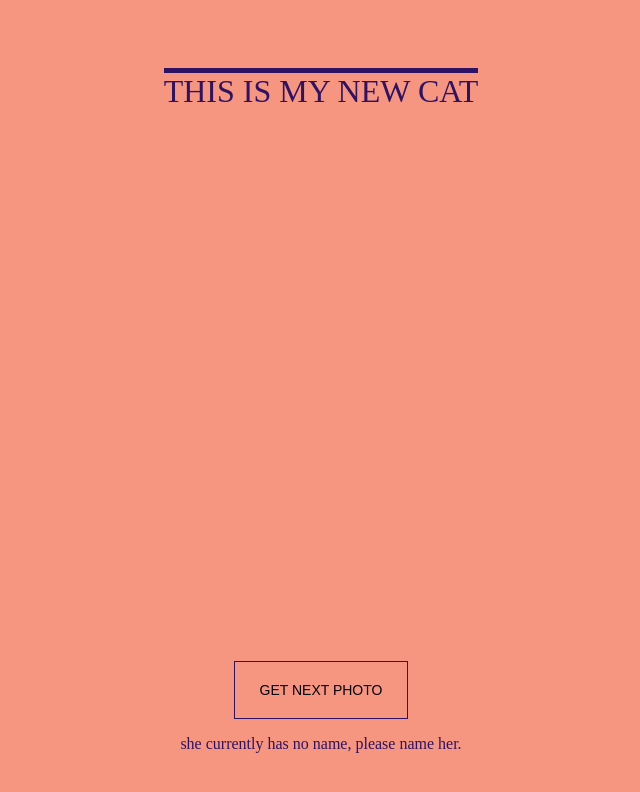
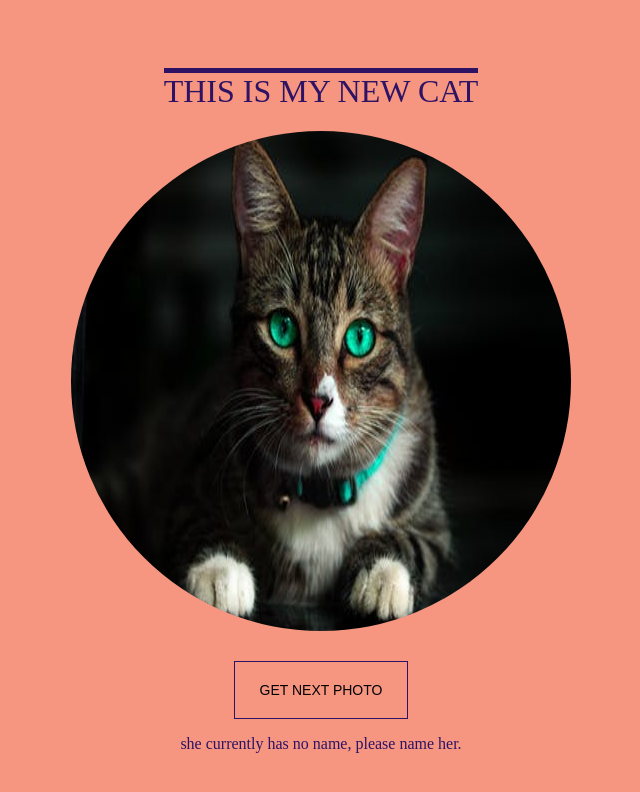
Before and after one commit to WIllChengster/IS445_hw1, a plain HTML site: page index.html in a window 1280 px wide. Both pictures are taken after a click on the button "GET NEXT PHOTO". Shown: the whole page, without its empty margins (319-959 px from the left). Drawn offline with Linux system fonts and the light colour scheme.

Commit message:
added javascript

```diff
--- a/index.html
+++ b/index.html
@@ -5,17 +5,17 @@
     <meta name="viewport" content="width=device-width, initial-scale=1.0">
     <meta http-equiv="X-UA-Compatible" content="ie=edge">
     <link rel="stylesheet" href="./style.css" >
-    <script src="./main.js" ></script>
-    <title>Document</title>
+    <title>Homework 1</title>
 </head>
 <body>
     <div class="container">
         <h1>This is my new cat</h1>
-        <img src="" alt="">
+        <img src="./imgs/cat1.jpeg" alt="picture of a cat">
 
         <button id="next-button" >Get next photo</button>
         <p>she currently has no name, please name her.</p>
     </div>
+    <script src="./main.js" ></script>
 
 </body>
 </html>
--- a/main.js
+++ b/main.js
@@ -0,0 +1,22 @@
+const cat_arr = [
+    "./imgs/cat1.jpeg",
+    "./imgs/cat2.jpeg",
+    "./imgs/cat3.jpg",
+];
+
+
+const btn = document.getElementById('next-button');
+const img = document.querySelector('img');
+
+let counter = 0;
+
+btn.addEventListener('click', () => {
+    if(counter === cat_arr.length - 1){
+        counter = 0
+    }
+
+    img.src = cat_arr[counter]
+    counter ++
+
+
+})
--- a/style.css
+++ b/style.css
@@ -14,6 +14,7 @@ h1{
 img {
     height: 500px;
     border-radius: 50%;
+    width: 500px;
 
 }
 
```
Also changed, not shown: imgs/cat1.jpeg (added), imgs/cat2.jpeg (added), imgs/cat3.jpg (added).
